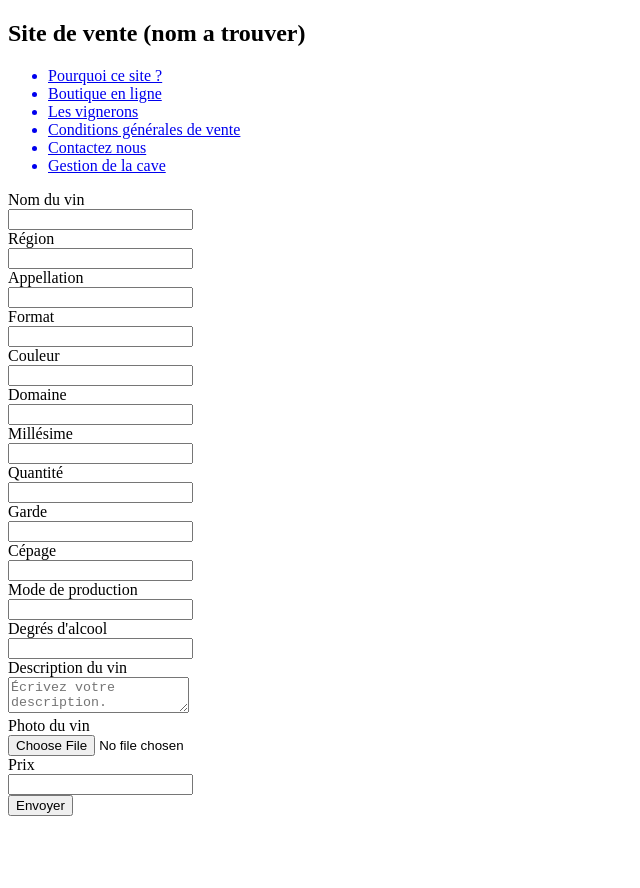
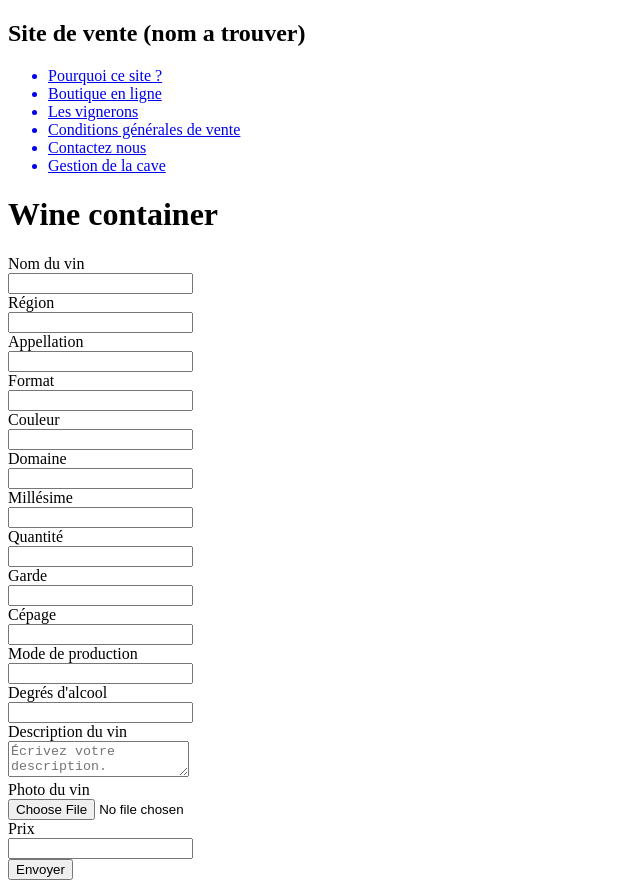
Before and after one commit to thibaudmarti/Site_Vin_React, a React (Create React App) app in the folder client/: page /gestion-de-la-cave in a window 1280 px wide. Shown: the whole page, without its empty margins (0-640 px from the left). Before the commit the page ends 824 px from the top, so only its background shows below. Built offline with nearby package versions, Linux system fonts and the light colour scheme.

Commit message:
Add WineContainer

```diff
--- /dev/null
+++ b/client/src/components/WineContainer.js
@@ -0,0 +1,11 @@
+import React from "react";
+
+const WineContainer = () => {
+  return (
+    <div>
+      <h1>Wine container</h1>
+    </div>
+  );
+};
+
+export default WineContainer;
--- a/client/src/pages/Admin.js
+++ b/client/src/pages/Admin.js
@@ -1,9 +1,11 @@
 import React from "react";
+import WineContainer from "../components/WineContainer";
 import WineForm from "../components/WineForm";
 
 const Admin = () => {
   return (
     <>
+      <WineContainer />
       <WineForm />
     </>
   );
```
